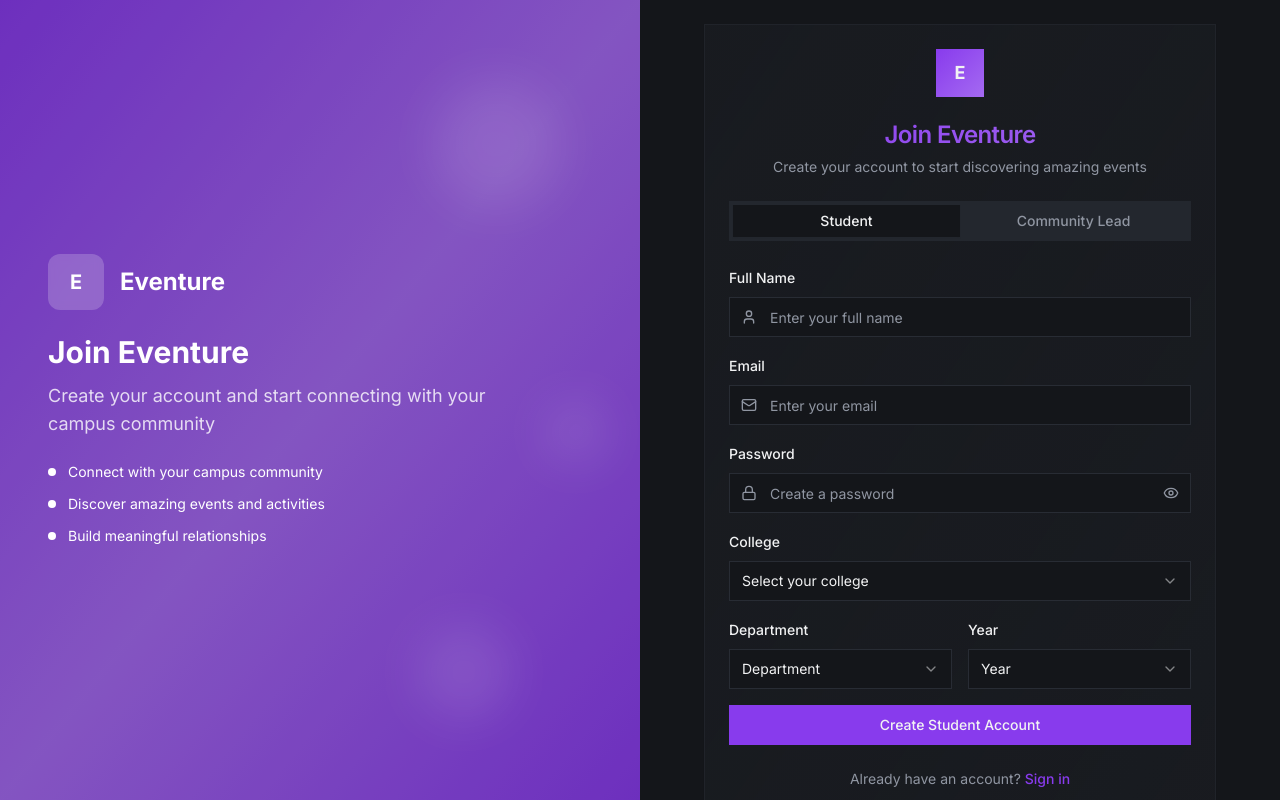
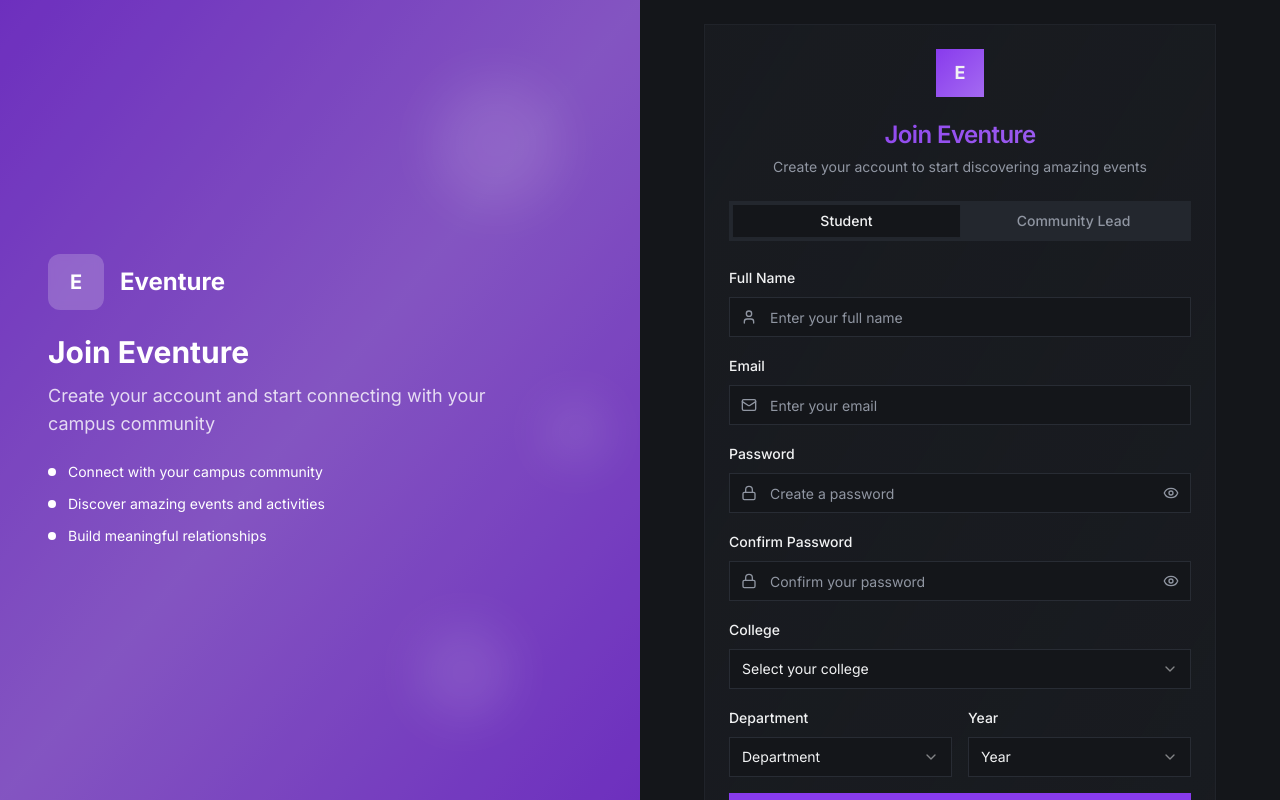
Before and after one commit to darkie8055/Eventure, a Next.js app: page /signup in a window 1280 px wide. Built offline with nearby package versions, Linux system fonts and the light colour scheme.

Commit message:
small changes

```diff
--- a/src/app/page.tsx
+++ b/src/app/page.tsx
@@ -24,7 +24,7 @@ export default function Home() {
       <Navigation />
 
       {/* Hero Section */}
-      <section className="relative container mx-auto px-4 pt-32 pb-20">
+      <section className="relative container mx-auto px-4 min-h-screen flex items-center justify-center">
         <div className="absolute inset-0 bg-gradient-to-r from-primary/10 via-transparent to-primary/10 blur-3xl -z-10" />
 
         <div className="text-center max-w-6xl mx-auto">
@@ -463,7 +463,7 @@ export default function Home() {
           </div>
 
           <div className="border-t mt-8 pt-8 text-center text-sm text-muted-foreground">
-            <p>&copy; 2024 Eventure. All rights reserved. Built with ❤️ for students, by students.</p>
+            <p>&copy; 2025 Eventure. All rights reserved. Built with ❤️ for students, by students.</p>
           </div>
         </div>
       </footer>
--- a/src/components/auth/SignupForm.tsx
+++ b/src/components/auth/SignupForm.tsx
@@ -22,20 +22,28 @@ const studentSignupSchema = z.object({
   name: z.string().min(2, 'Name must be at least 2 characters'),
   email: z.string().email('Invalid email address'),
   password: z.string().min(6, 'Password must be at least 6 characters'),
+  confirmPassword: z.string(),
   college: z.string().min(1, 'Please select your college'),
   department: z.string().min(1, 'Please select your department'),
   year: z.string().min(1, 'Please select your year'),
+}).refine((data) => data.password === data.confirmPassword, {
+  message: "Passwords don't match",
+  path: ["confirmPassword"],
 });
 
 const communityLeadSignupSchema = z.object({
   name: z.string().min(2, 'Name must be at least 2 characters'),
   email: z.string().email('Invalid email address'),
   password: z.string().min(6, 'Password must be at least 6 characters'),
+  confirmPassword: z.string(),
   phone: z.string().min(10, 'Phone number must be at least 10 digits'),
   college: z.string().min(1, 'Please select your college'),
   department: z.string().min(1, 'Please select your department'),
   communityName: z.string().min(2, 'Community name must be at least 2 characters'),
   communityType: z.string().min(1, 'Please select community type'),
+}).refine((data) => data.password === data.confirmPassword, {
+  message: "Passwords don't match",
+  path: ["confirmPassword"],
 });
 
 type StudentSignupData = z.infer<typeof studentSignupSchema>;
@@ -73,6 +81,7 @@ const communityTypes = [
 
 export function SignupForm({ onSignup }: SignupFormProps) {
   const [showPassword, setShowPassword] = useState(false);
+  const [showConfirmPassword, setShowConfirmPassword] = useState(false);
   const [isLoading, setIsLoading] = useState(false);
   const [activeTab, setActiveTab] = useState('student');
 
@@ -82,6 +91,7 @@ export function SignupForm({ onSignup }: SignupFormProps) {
       name: '',
       email: '',
       password: '',
+      confirmPassword: '',
       college: '',
       department: '',
       year: '',
@@ -94,6 +104,7 @@ export function SignupForm({ onSignup }: SignupFormProps) {
       name: '',
       email: '',
       password: '',
+      confirmPassword: '',
       phone: '',
       college: '',
       department: '',
@@ -239,6 +250,41 @@ export function SignupForm({ onSignup }: SignupFormProps) {
                               onClick={() => setShowPassword(!showPassword)}
                             >
                               {showPassword ? (
+                                <EyeOff className="h-4 w-4 text-muted-foreground" />
+                              ) : (
+                                <Eye className="h-4 w-4 text-muted-foreground" />
+                              )}
+                            </Button>
+                          </div>
+                        </FormControl>
+                        <FormMessage />
+                      </FormItem>
+                    )}
+                  />
+
+                  <FormField
+                    control={studentForm.control}
+                    name="confirmPassword"
+                    render={({ field }) => (
+                      <FormItem>
+                        <FormLabel>Confirm Password</FormLabel>
+                        <FormControl>
+                          <div className="relative">
+                            <Lock className="absolute left-3 top-3 h-4 w-4 text-muted-foreground" />
+                            <Input
+                              type={showConfirmPassword ? 'text' : 'password'}
+                              placeholder="Confirm your password"
+                              className="pl-10 pr-10"
+                              {...field}
+                            />
+                            <Button
+                              type="button"
+                              variant="ghost"
+                              size="sm"
+                              className="absolute right-0 top-0 h-full px-3 py-2 hover:bg-transparent"
+                              onClick={() => setShowConfirmPassword(!showConfirmPassword)}
+                            >
+                              {showConfirmPassword ? (
                                 <EyeOff className="h-4 w-4 text-muted-foreground" />
                               ) : (
                                 <Eye className="h-4 w-4 text-muted-foreground" />
@@ -427,6 +473,41 @@ export function SignupForm({ onSignup }: SignupFormProps) {
 
                   <FormField
                     control={leadForm.control}
+                    name="confirmPassword"
+                    render={({ field }) => (
+                      <FormItem>
+                        <FormLabel>Confirm Password</FormLabel>
+                        <FormControl>
+                          <div className="relative">
+                            <Lock className="absolute left-3 top-3 h-4 w-4 text-muted-foreground" />
+                            <Input
+                              type={showConfirmPassword ? 'text' : 'password'}
+                              placeholder="Confirm your password"
+                              className="pl-10 pr-10"
+                              {...field}
+                            />
+                            <Button
+                              type="button"
+                              variant="ghost"
+                              size="sm"
+                              className="absolute right-0 top-0 h-full px-3 py-2 hover:bg-transparent"
+                              onClick={() => setShowConfirmPassword(!showConfirmPassword)}
+                            >
+                              {showConfirmPassword ? (
+                                <EyeOff className="h-4 w-4 text-muted-foreground" />
+                              ) : (
+                                <Eye className="h-4 w-4 text-muted-foreground" />
+                              )}
+                            </Button>
+                          </div>
+                        </FormControl>
+                        <FormMessage />
+                      </FormItem>
+                    )}
+                  />
+
+                  <FormField
+                    control={leadForm.control}
                     name="college"
                     render={({ field }) => (
                       <FormItem>
```
